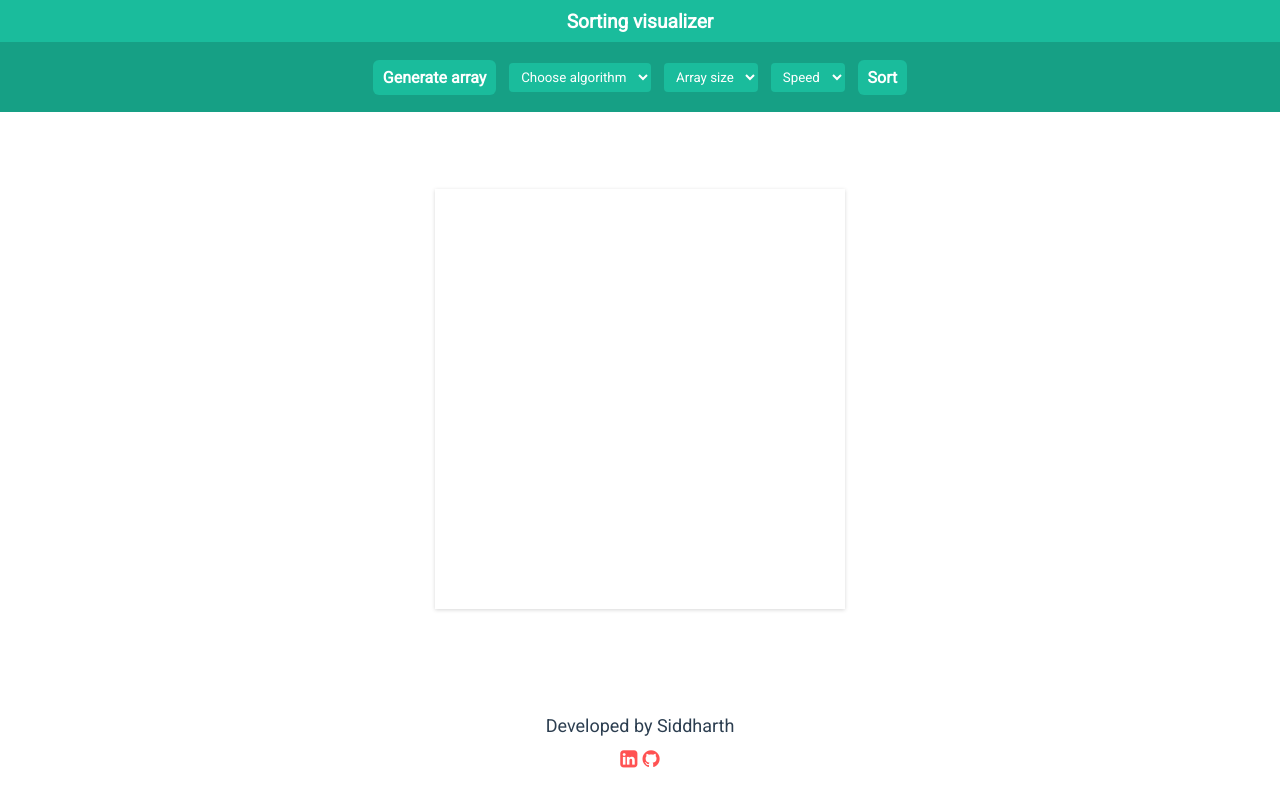
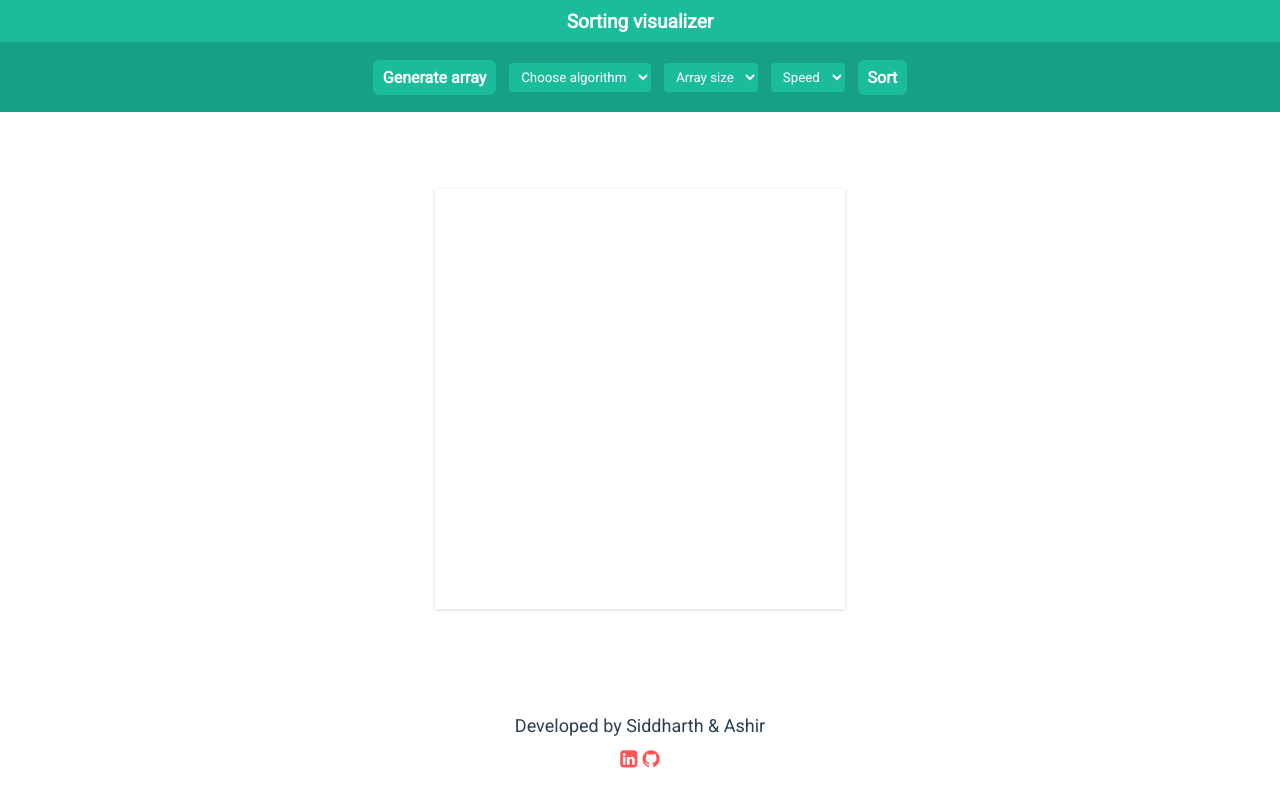
Before and after one commit to siddharthcodess/Sorting-Visualizer, a plain HTML site: page index.html in a window 1280 px wide. Drawn offline with Linux system fonts and the light colour scheme.

Commit message:
Update index.html

```diff
--- a/index.html
+++ b/index.html
@@ -66,7 +66,7 @@
     <div class="array"></div>
   </div>
   <footer class="footer">
-    <p>Developed by Siddharth</p>
+    <p>Developed by Siddharth & Ashir</p>
     <p>
       <a href="https://www.linkedin.com/in/siddharthpatel2211/" target="_blank" class="link">
         <i class="fa fa-linkedin-square" aria-hidden="true"></i>
```
